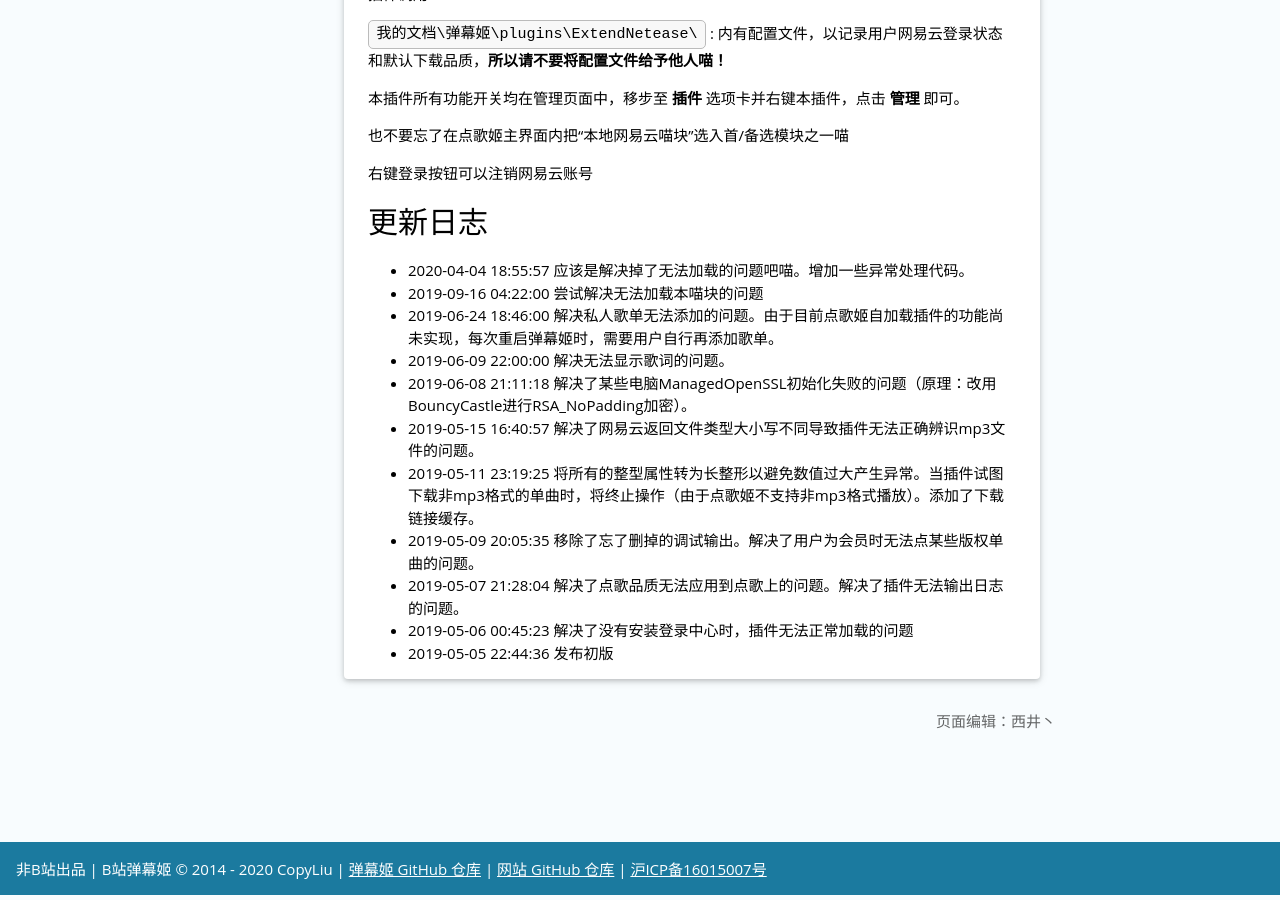
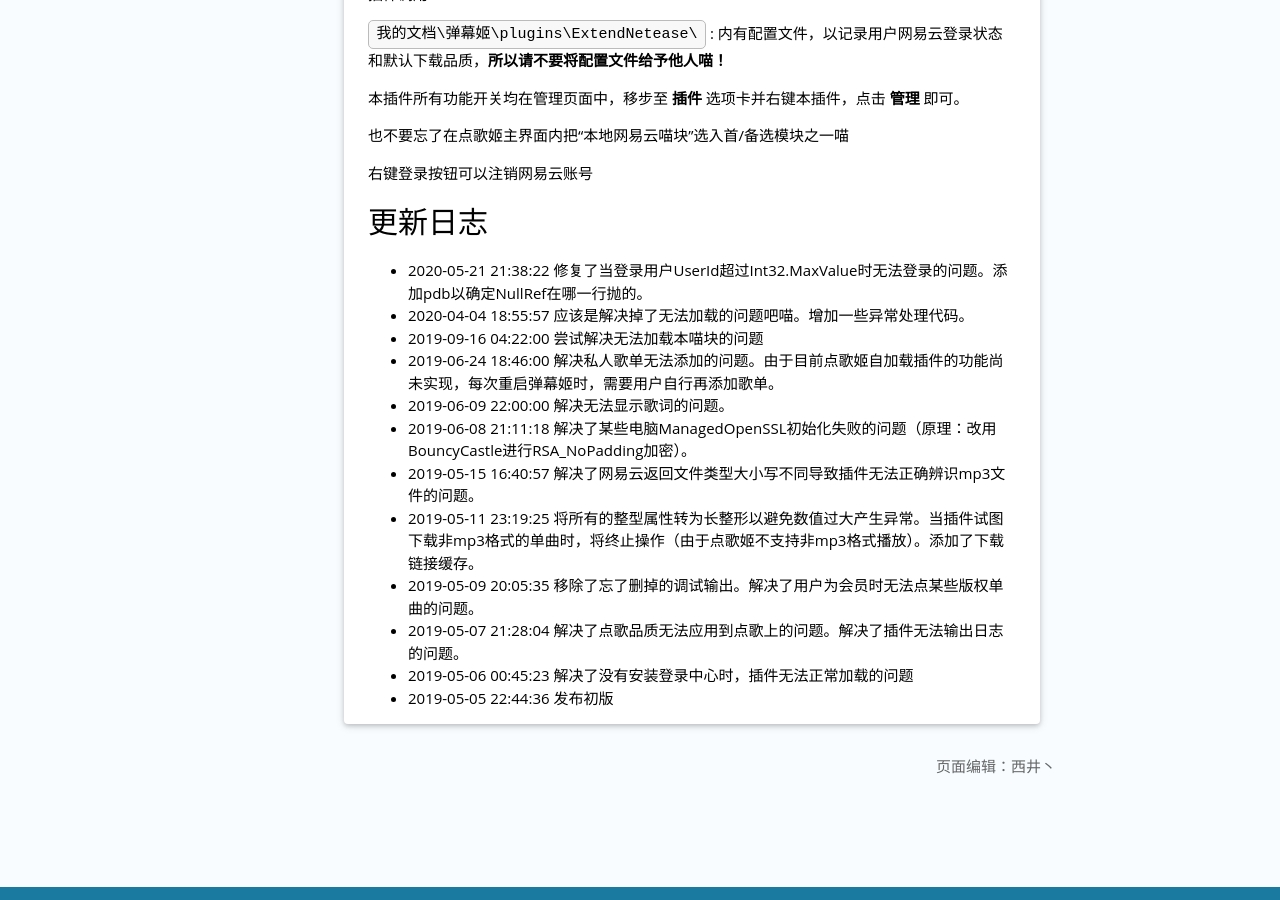
Before and after one commit to Bililive/www.danmuji.org, a Jekyll site: the page built from _plugin/ExtendNetease_DGJModule.md, in a window 1280 px wide and 900 px high, scrolled down 1593 px. Built offline with Jekyll 4.4.1, drawn with Linux system fonts in a browser that asks for light colours; some of the changed text lies outside the part shown.

Commit message:
更新本地网易云喵块至1.1.1
修复了当登录用户UserId超过Int32.MaxValue时无法登录的问题。添加pdb以确定NullRef在哪一行抛的。

```diff
--- a/_plugin/ExtendNetease_DGJModule.md
+++ b/_plugin/ExtendNetease_DGJModule.md
@@ -5,10 +5,10 @@
 plugin_author: 西井丶
 plugin_name: 本地网易云喵块
 plugin_desc: 可以添加歌单和登录以享受高品质音乐喵
-plugin_version: 1.1.0
-plugin_update_datetime: 2020-04-04 18:55:57 +0800
+plugin_version: 1.1.1
+plugin_update_datetime: 2020-05-21 21:38:22 +0800
 plugin_update_desc: |-
-  应该是解决掉了无法加载的问题吧喵。增加一些异常处理代码。
+  修复了当登录用户UserId超过Int32.MaxValue时无法登录的问题。添加pdb以确定NullRef在哪一行抛的。
 plugin_dllink: /resource/ExtendNetease_DGJModule/ExtendNetease_DGJModule.zip
 plugin_contact: =02bj5Scx5CcpZHQkVGdjVGdvJHc4VGIwiY52uL5uKY6BCY6R+Y53+K6YKa6ueZ6Eq552uL5S+o5syp5
 plugin_dlnote: 只在弹幕姬官网提供下载,请勿转载
@@ -54,6 +54,7 @@
 
 更新日志
 ---
+- 2020-05-21 21:38:22 修复了当登录用户UserId超过Int32.MaxValue时无法登录的问题。添加pdb以确定NullRef在哪一行抛的。
 - 2020-04-04 18:55:57 应该是解决掉了无法加载的问题吧喵。增加一些异常处理代码。
 - 2019-09-16 04:22:00 尝试解决无法加载本喵块的问题
 - 2019-06-24 18:46:00 解决私人歌单无法添加的问题。由于目前点歌姬自加载插件的功能尚未实现，每次重启弹幕姬时，需要用户自行再添加歌单。
```
Also changed, not shown: 1 other file.
